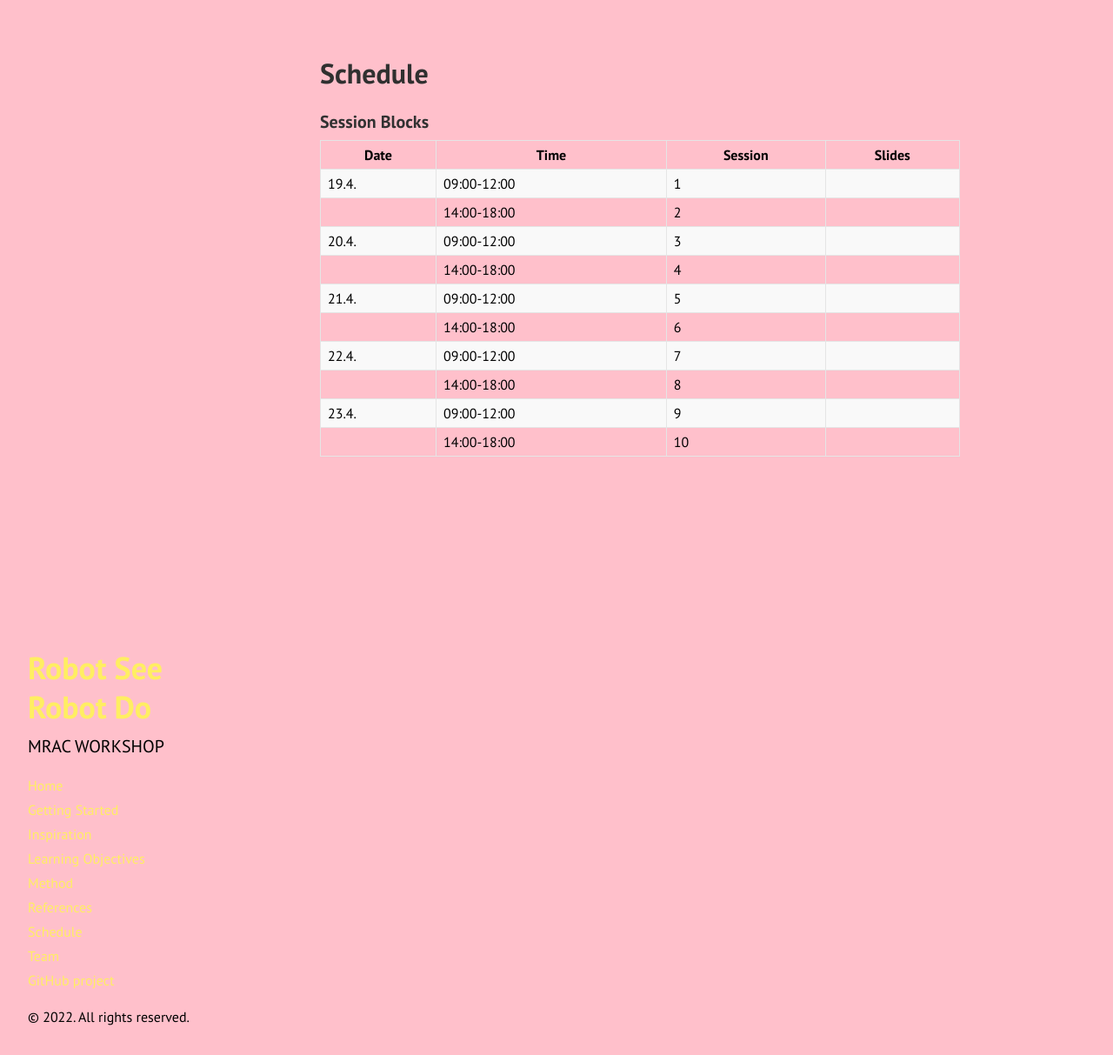
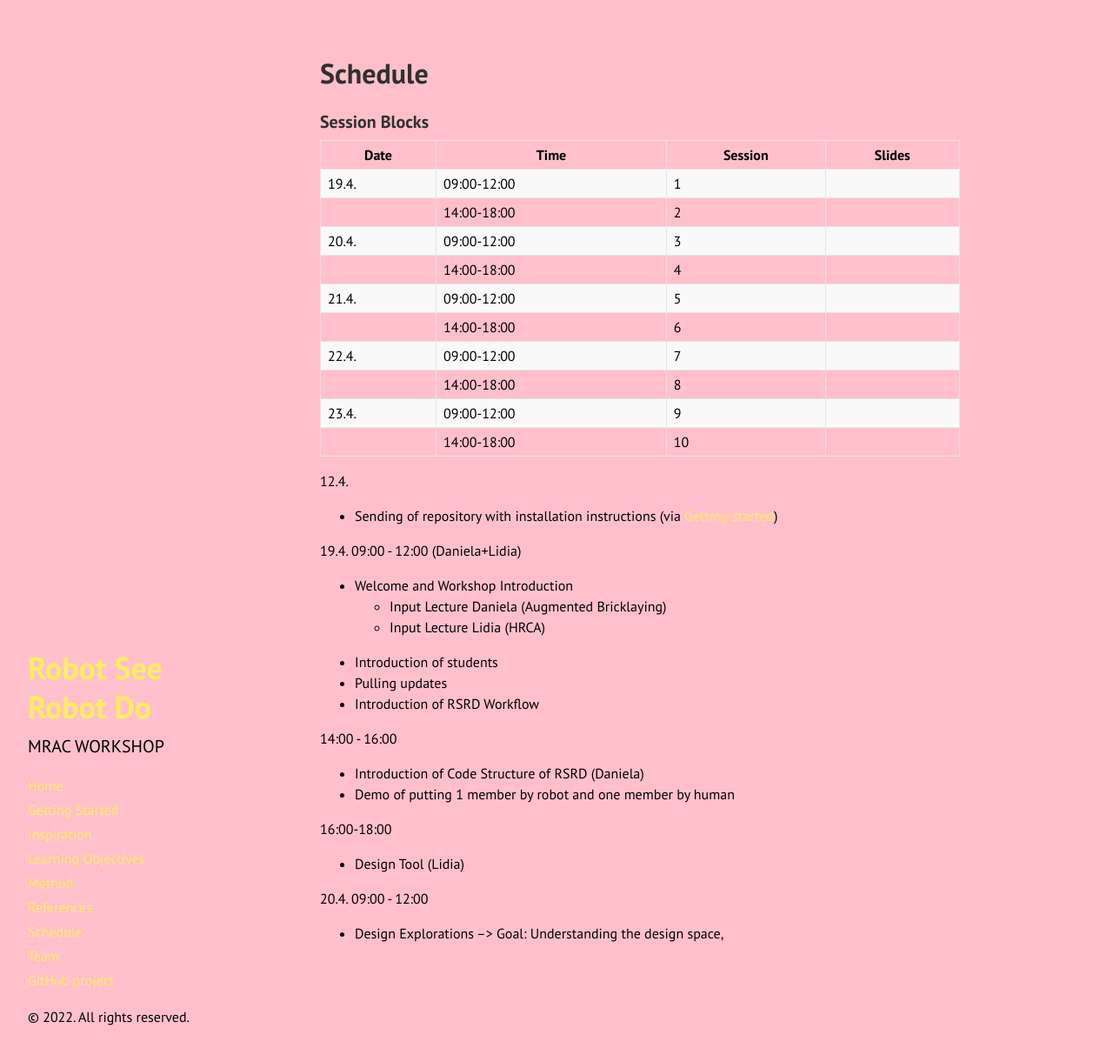
Before and after one commit to augmentedfabricationlab/robot_see_robot_do, a Jekyll site: the page built from docs/schedule.md, in a window 1280 px wide and 1213 px high. Shown: the whole window at 87% size. Built offline with Jekyll 4.4.1, drawn with Linux system fonts in a browser that asks for light colours; Markdown is read by kramdown in place of the engine named in the settings.

Commit message:
Update schedule.md

```diff
--- a/docs/schedule.md
+++ b/docs/schedule.md
@@ -17,3 +17,29 @@ title: Schedule
 |       | 14:00-18:00 | 8       |        |
 | 23.4. | 09:00-12:00 | 9       |        |
 |       | 14:00-18:00 | 10      |        |
+
+
+
+12.4.
+* Sending of repository with installation instructions (via [Getting started](https://augmentedfabricationlab.github.io/robot_see_robot_do//getting_started/))
+
+19.4.
+09:00 - 12:00 (Daniela+Lidia)
+* Welcome and Workshop Introduction
+    * Input Lecture Daniela (Augmented Bricklaying)
+    * Input Lecture Lidia (HRCA)
+* Introduction of students
+* Pulling updates
+* Introduction of RSRD Workflow
+
+14:00 - 16:00
+* Introduction of Code Structure of RSRD (Daniela)
+* Demo of putting 1 member by robot and one member by human
+
+16:00-18:00
+* Design Tool (Lidia)
+
+
+20.4.
+09:00 - 12:00
+* Design Explorations --> Goal: Understanding the design space,
```
